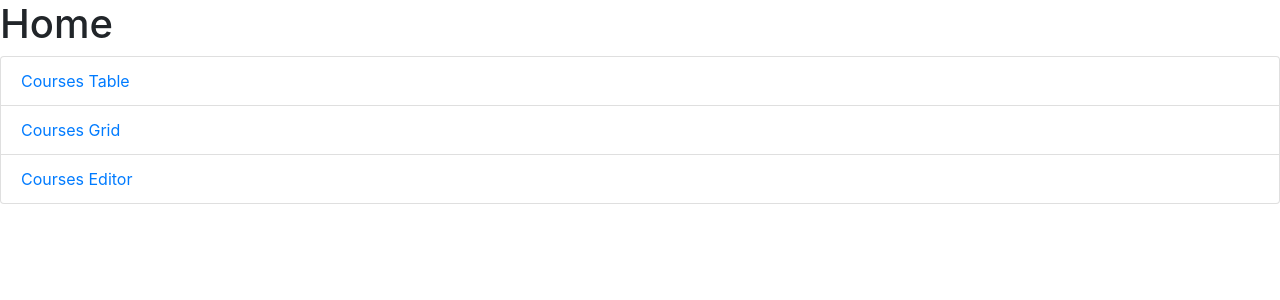
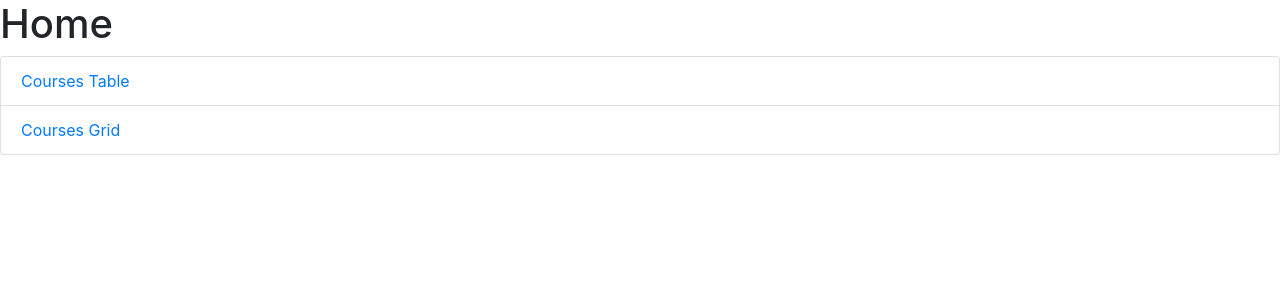
Before and after one commit to aliu19/wbdv-sp21-01-aliu-client-react, a React (Create React App) app: page / in a window 1280 px wide. Shown: the top 300 px of the page. Built offline with nearby package versions, Linux system fonts and the light colour scheme.

Commit message:
Remove link to editor from home page

```diff
--- a/src/components/home.js
+++ b/src/components/home.js
@@ -11,9 +11,6 @@ const Home = () =>
         <Link to="/courses/grid" className="list-group-item">
           Courses Grid
         </Link>
-        <Link to="/editor" className="list-group-item">
-          Courses Editor
-        </Link>
       </div>
     </div>
 
```
